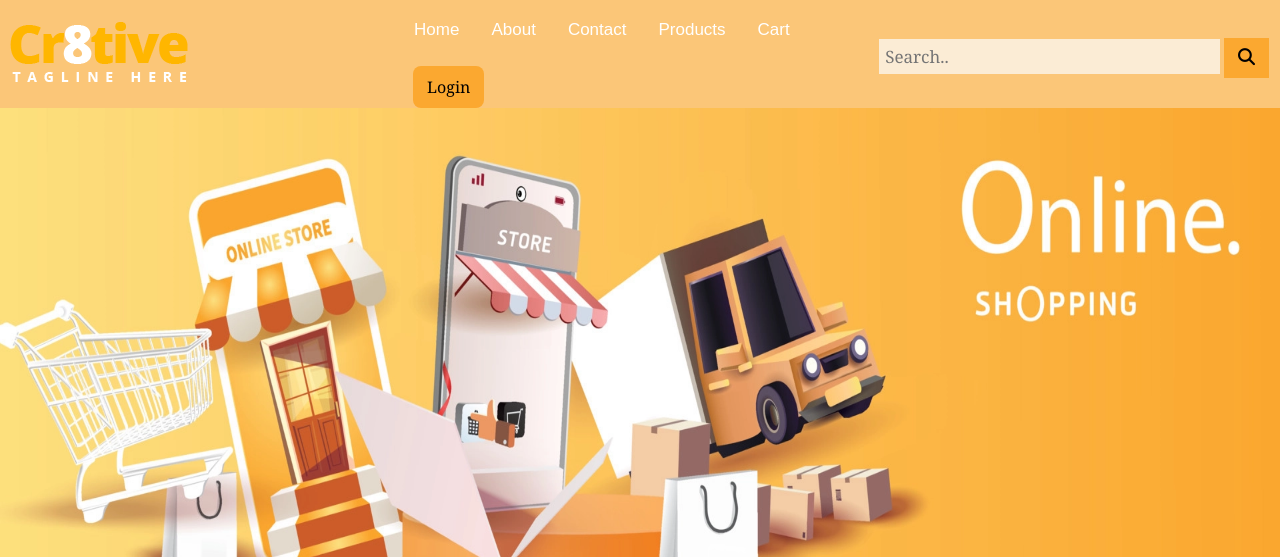
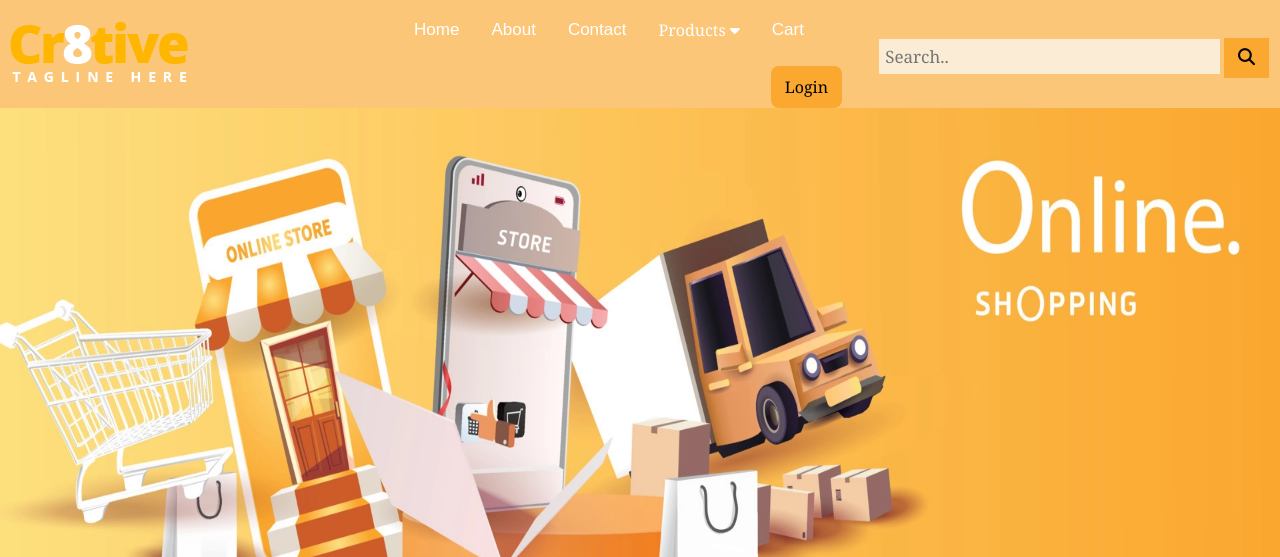
Before and after one commit to Muhammadaliraza879/commerece-website, a PHP site: page / in a window 1280 px wide. Shown: the top 557 px of the page. Run offline with PHP 8.4, Linux system fonts and the light colour scheme; some libraries are stand-ins or nearby versions.

Commit message:
feature: Added the single product page

```diff
--- a/index.html
+++ b/index.html
@@ -22,7 +22,13 @@
     <a href="./index.html">Home</a>
     <a href="./AboutUs.html">About</a>
     <a href="./ContactUs.html">Contact</a>
-    <a href="./product.html">Products</a>
+    <!-- <a href="./product.html">Products</a> -->
+    <div class="dropdown">
+      <button class="dropbtn">Products <i class="fa fa-caret-down"></i></button>
+      <div class="dropdown-content">
+        <a href="#">Single Product Page</a>
+      </div>
+    </div>
     <a href="./cart.html">Cart</a>
     <!--Login Button-->
     <button class="login" onclick="login()">Login</button>
--- a/style.css
+++ b/style.css
@@ -26,6 +26,61 @@ body {
 .head .links {
   width: 40%;
 }
+/* Dropdown Css start */
+
+.dropdown {
+  float: left;
+  overflow: hidden;
+}
+
+.dropdown .dropbtn {
+  margin-top: 5px;
+  font-size: 16px;
+  border: none;
+  outline: none;
+  color: white;
+  padding: 14px 16px;
+  background-color: inherit;
+  font-family: inherit;
+}
+
+.dropdown .dropbtn:hover{
+  color: black;
+}
+
+.navbar a:hover, .dropdown:hover .dropbtn {
+  background-color: #fba830;
+}
+
+.dropdown-content {
+  display: none;
+  position: absolute;
+  background-color: #fba830;
+  min-width: 160px;
+  box-shadow: 0px 8px 16px 0px rgba(0,0,0,0.2);
+  z-index: 1;
+}
+
+.dropdown-content a {
+  float: none;
+  color: black;
+  padding: 12px 16px;
+  text-decoration: none;
+  display: block;
+  text-align: left;
+}
+
+.dropdown-content a:hover {
+  background-color: #ddd;
+}
+
+.dropdown:hover .dropdown-content {
+  display: block;
+}
+
+/* Dropdown Css end */
+
+
 /** Header Anchor tag **/
 .head a {
   float: left;
```
